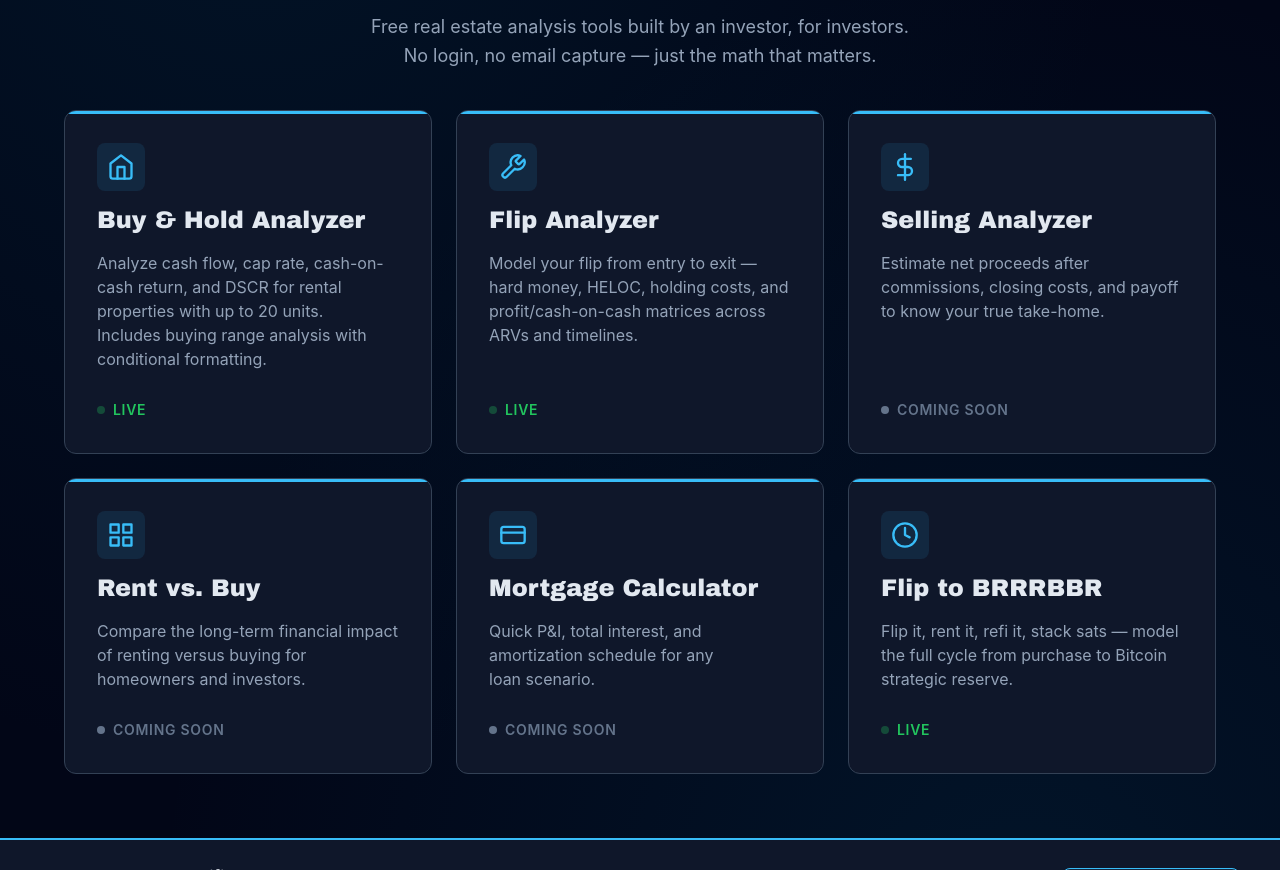
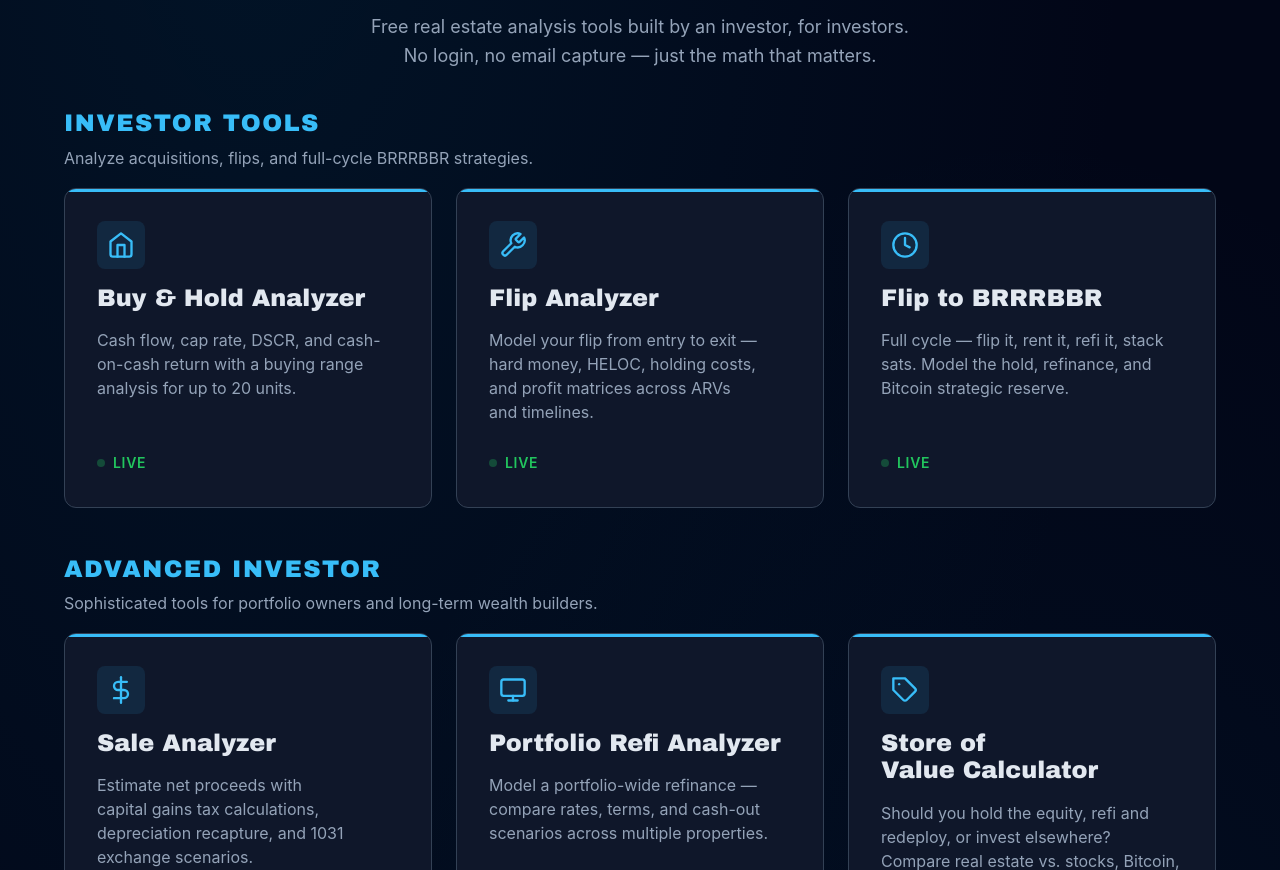
Before and after one commit to cribsbuycoins/fortified-calculators, a plain HTML site: page index.html in a window 1280 px wide. Shown: the part 206-1076 px from the top of the page. Drawn offline with Linux system fonts and the light colour scheme; a web font is replaced by a local one.

Commit message:
Reorganize hub: 3 rows - Investor Tools, Advanced Investor, Homeowner & First-Time Buyer

```diff
--- a/index.html
+++ b/index.html
@@ -4,7 +4,7 @@
   <meta charset="UTF-8">
   <meta name="viewport" content="width=device-width, initial-scale=1.0">
   <title>Real Estate Calculators — Fortified Realty Group</title>
-  <meta name="description" content="Free real estate analysis calculators from Fortified Realty Group, LLC — Buy and Hold, BRRR, Selling Analyzer, and more. One North Main Street, Fall River, MA 02720.">
+  <meta name="description" content="Free real estate analysis calculators from Fortified Realty Group, LLC — Buy and Hold, Flip Analyzer, BRRRBBR, and more. One North Main Street, Fall River, MA 02720.">
   <meta name="theme-color" content="#00344D">
   <link rel="manifest" href="./manifest.json">
   <link rel="icon" type="image/svg+xml" href="./assets/favicon.svg">
@@ -34,7 +34,14 @@
     <p>Free real estate analysis tools built by an investor, for investors. No login, no email capture — just the math that matters.</p>
   </section>
 
-  <main class="calc-grid">
+  <main style="max-width:var(--content-wide); margin:0 auto; padding:0 var(--space-6) var(--space-16);">
+
+    <!-- ===== ROW 1: INVESTOR CORE ===== -->
+    <div style="margin-bottom:var(--space-4);">
+      <h2 style="font-family:var(--font-display); font-size:var(--text-lg); font-weight:700; color:var(--color-accent); text-transform:uppercase; letter-spacing:0.06em;">Investor Tools</h2>
+      <p style="font-size:var(--text-sm); color:var(--color-text-muted); margin-top:var(--space-2);">Analyze acquisitions, flips, and full-cycle BRRRBBR strategies.</p>
+    </div>
+    <div class="calc-grid" style="padding:0; margin-bottom:var(--space-12);">
 
       <a href="./buy-and-hold.html" class="calc-card">
         <div class="card-icon">
@@ -44,7 +51,7 @@
           </svg>
         </div>
         <h2>Buy &amp; Hold Analyzer</h2>
-      <p>Analyze cash flow, cap rate, cash-on-cash return, and DSCR for rental properties with up to 20 units. Includes buying range analysis with conditional formatting.</p>
+        <p>Cash flow, cap rate, DSCR, and cash-on-cash return with a buying range analysis for up to 20 units.</p>
         <div class="card-status live"><span class="dot"></span>Live</div>
       </a>
 
@@ -55,19 +62,81 @@
           </svg>
         </div>
         <h2>Flip Analyzer</h2>
-      <p>Model your flip from entry to exit — hard money, HELOC, holding costs, and profit/cash-on-cash matrices across ARVs and timelines.</p>
+        <p>Model your flip from entry to exit — hard money, HELOC, holding costs, and profit matrices across ARVs and timelines.</p>
         <div class="card-status live"><span class="dot"></span>Live</div>
       </a>
+
+      <a href="./brrrbbr.html" class="calc-card">
+        <div class="card-icon">
+          <svg width="28" height="28" viewBox="0 0 24 24" fill="none" stroke="#38bdf8" stroke-width="2" stroke-linecap="round" stroke-linejoin="round">
+            <circle cx="12" cy="12" r="10"/><path d="M12 6v6l4 2"/>
+          </svg>
+        </div>
+        <h2>Flip to BRRRBBR</h2>
+        <p>Full cycle — flip it, rent it, refi it, stack sats. Model the hold, refinance, and Bitcoin strategic reserve.</p>
+        <div class="card-status live"><span class="dot"></span>Live</div>
+      </a>
+
+    </div>
+
+    <!-- ===== ROW 2: ADVANCED INVESTOR ===== -->
+    <div style="margin-bottom:var(--space-4);">
+      <h2 style="font-family:var(--font-display); font-size:var(--text-lg); font-weight:700; color:var(--color-accent); text-transform:uppercase; letter-spacing:0.06em;">Advanced Investor</h2>
+      <p style="font-size:var(--text-sm); color:var(--color-text-muted); margin-top:var(--space-2);">Sophisticated tools for portfolio owners and long-term wealth builders.</p>
+    </div>
+    <div class="calc-grid" style="padding:0; margin-bottom:var(--space-12);">
 
       <div class="calc-card disabled">
         <div class="card-icon">
           <svg width="28" height="28" viewBox="0 0 24 24" fill="none" stroke="#38bdf8" stroke-width="2" stroke-linecap="round" stroke-linejoin="round">
-          <line x1="12" y1="1" x2="12" y2="23"/>
-          <path d="M17 5H9.5a3.5 3.5 0 0 0 0 7h5a3.5 3.5 0 0 1 0 7H6"/>
+            <line x1="12" y1="1" x2="12" y2="23"/><path d="M17 5H9.5a3.5 3.5 0 0 0 0 7h5a3.5 3.5 0 0 1 0 7H6"/>
           </svg>
         </div>
-      <h2>Selling Analyzer</h2>
-      <p>Estimate net proceeds after commissions, closing costs, and payoff to know your true take-home.</p>
+        <h2>Sale Analyzer</h2>
+        <p>Estimate net proceeds with capital gains tax calculations, depreciation recapture, and 1031 exchange scenarios.</p>
+        <div class="card-status coming"><span class="dot"></span>Coming Soon</div>
+      </div>
+
+      <div class="calc-card disabled">
+        <div class="card-icon">
+          <svg width="28" height="28" viewBox="0 0 24 24" fill="none" stroke="#38bdf8" stroke-width="2" stroke-linecap="round" stroke-linejoin="round">
+            <rect x="2" y="3" width="20" height="14" rx="2"/><line x1="8" y1="21" x2="16" y2="21"/><line x1="12" y1="17" x2="12" y2="21"/>
+          </svg>
+        </div>
+        <h2>Portfolio Refi Analyzer</h2>
+        <p>Model a portfolio-wide refinance — compare rates, terms, and cash-out scenarios across multiple properties.</p>
+        <div class="card-status coming"><span class="dot"></span>Coming Soon</div>
+      </div>
+
+      <div class="calc-card disabled">
+        <div class="card-icon">
+          <svg width="28" height="28" viewBox="0 0 24 24" fill="none" stroke="#38bdf8" stroke-width="2" stroke-linecap="round" stroke-linejoin="round">
+            <path d="M20.59 13.41l-7.17 7.17a2 2 0 0 1-2.83 0L2 12V2h10l8.59 8.59a2 2 0 0 1 0 2.82z"/><line x1="7" y1="7" x2="7.01" y2="7"/>
+          </svg>
+        </div>
+        <h2>Store of Value Calculator</h2>
+        <p>Should you hold the equity, refi and redeploy, or invest elsewhere? Compare real estate vs. stocks, Bitcoin, and other assets.</p>
+        <div class="card-status coming"><span class="dot"></span>Coming Soon</div>
+      </div>
+
+    </div>
+
+    <!-- ===== ROW 3: RESIDENTIAL / FIRST-TIME BUYER ===== -->
+    <div style="margin-bottom:var(--space-4);">
+      <h2 style="font-family:var(--font-display); font-size:var(--text-lg); font-weight:700; color:var(--color-accent); text-transform:uppercase; letter-spacing:0.06em;">Homeowner &amp; First-Time Buyer</h2>
+      <p style="font-size:var(--text-sm); color:var(--color-text-muted); margin-top:var(--space-2);">Simple tools for buying, selling, or refinancing your home.</p>
+    </div>
+    <div class="calc-grid" style="padding:0; margin-bottom:var(--space-12);">
+
+      <div class="calc-card disabled">
+        <div class="card-icon">
+          <svg width="28" height="28" viewBox="0 0 24 24" fill="none" stroke="#38bdf8" stroke-width="2" stroke-linecap="round" stroke-linejoin="round">
+            <path d="M3 9l9-7 9 7v11a2 2 0 0 1-2 2H5a2 2 0 0 1-2-2z"/>
+            <polyline points="9 22 9 12 15 12 15 22"/>
+          </svg>
+        </div>
+        <h2>My First Mortgage</h2>
+        <p>See what you can afford — monthly payment, total interest, and how much house your income supports.</p>
         <div class="card-status coming"><span class="dot"></span>Coming Soon</div>
       </div>
 
@@ -78,8 +147,8 @@
             <rect x="14" y="14" width="7" height="7"/><rect x="3" y="14" width="7" height="7"/>
           </svg>
         </div>
-      <h2>Rent vs. Buy</h2>
-      <p>Compare the long-term financial impact of renting versus buying for homeowners and investors.</p>
+        <h2>Buy vs. Rent</h2>
+        <p>Compare the long-term financial impact of renting versus buying — total cost, equity buildup, and break-even timeline.</p>
         <div class="card-status coming"><span class="dot"></span>Coming Soon</div>
       </div>
 
@@ -90,20 +159,33 @@
           </svg>
         </div>
         <h2>Mortgage Calculator</h2>
-      <p>Quick P&amp;I, total interest, and amortization schedule for any loan scenario.</p>
+        <p>Quick P&amp;I, total interest, and full amortization schedule for any loan scenario.</p>
         <div class="card-status coming"><span class="dot"></span>Coming Soon</div>
       </div>
 
-    <a href="./brrrbbr.html" class="calc-card">
+      <div class="calc-card disabled">
         <div class="card-icon">
           <svg width="28" height="28" viewBox="0 0 24 24" fill="none" stroke="#38bdf8" stroke-width="2" stroke-linecap="round" stroke-linejoin="round">
-          <circle cx="12" cy="12" r="10"/><path d="M12 6v6l4 2"/>
+            <polyline points="23 6 13.5 15.5 8.5 10.5 1 18"/><polyline points="17 6 23 6 23 12"/>
           </svg>
         </div>
-      <h2>Flip to BRRRBBR</h2>
-      <p>Flip it, rent it, refi it, stack sats — model the full cycle from purchase to Bitcoin strategic reserve.</p>
-      <div class="card-status live"><span class="dot"></span>Live</div>
-    </a>
+        <h2>True Cost of Your Refi</h2>
+        <p>See the real break-even on a refinance — monthly savings vs. closing costs, and when it actually pays off.</p>
+        <div class="card-status coming"><span class="dot"></span>Coming Soon</div>
+      </div>
+
+      <div class="calc-card disabled">
+        <div class="card-icon">
+          <svg width="28" height="28" viewBox="0 0 24 24" fill="none" stroke="#38bdf8" stroke-width="2" stroke-linecap="round" stroke-linejoin="round">
+            <line x1="12" y1="1" x2="12" y2="23"/><path d="M17 5H9.5a3.5 3.5 0 0 0 0 7h5a3.5 3.5 0 0 1 0 7H6"/>
+          </svg>
+        </div>
+        <h2>Home Sale Analyzer</h2>
+        <p>Estimate your net proceeds after commissions, closing costs, and mortgage payoff — know your real take-home.</p>
+        <div class="card-status coming"><span class="dot"></span>Coming Soon</div>
+      </div>
+
+    </div>
 
   </main>
 
```
Lines whose indentation alone changed are shown as unchanged.
